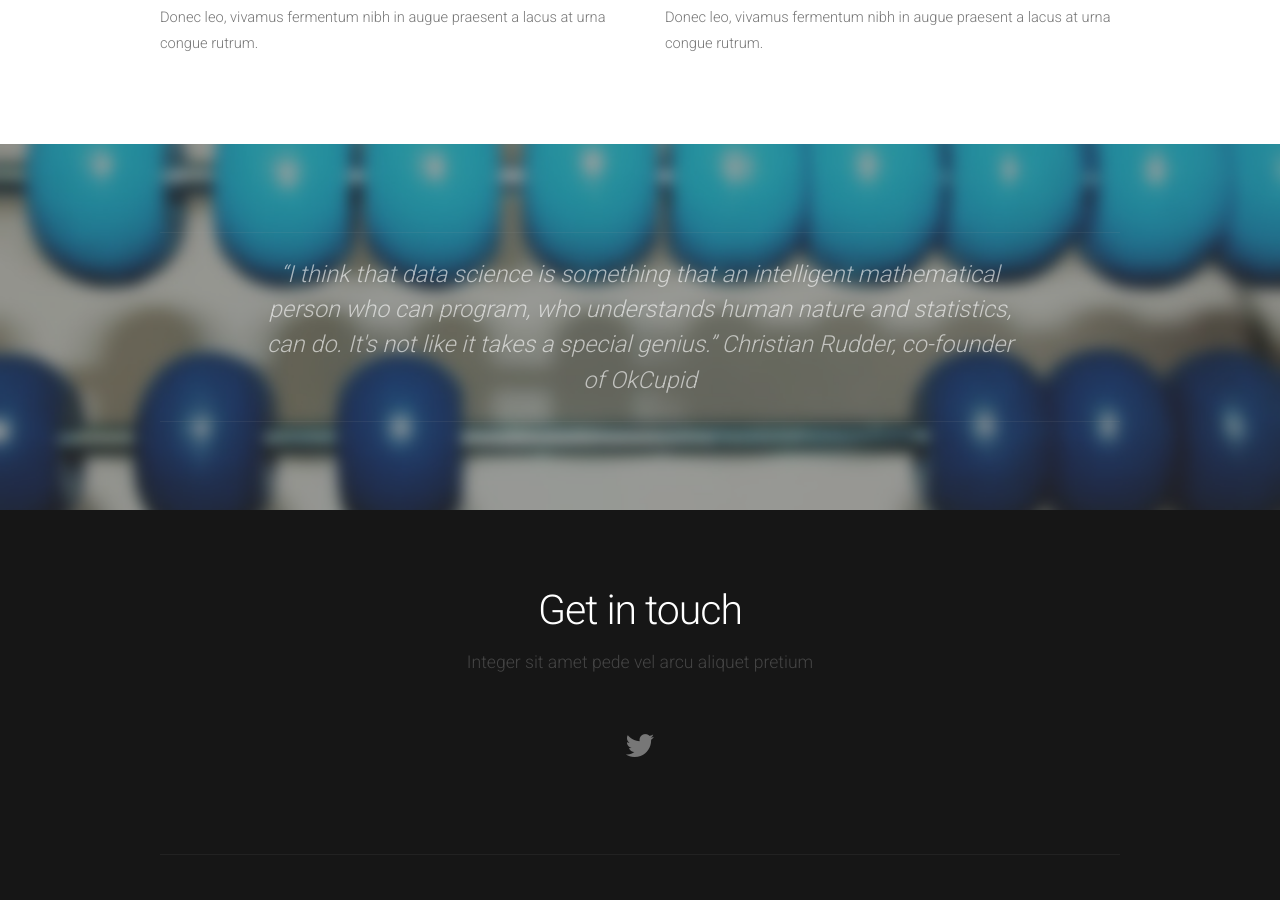
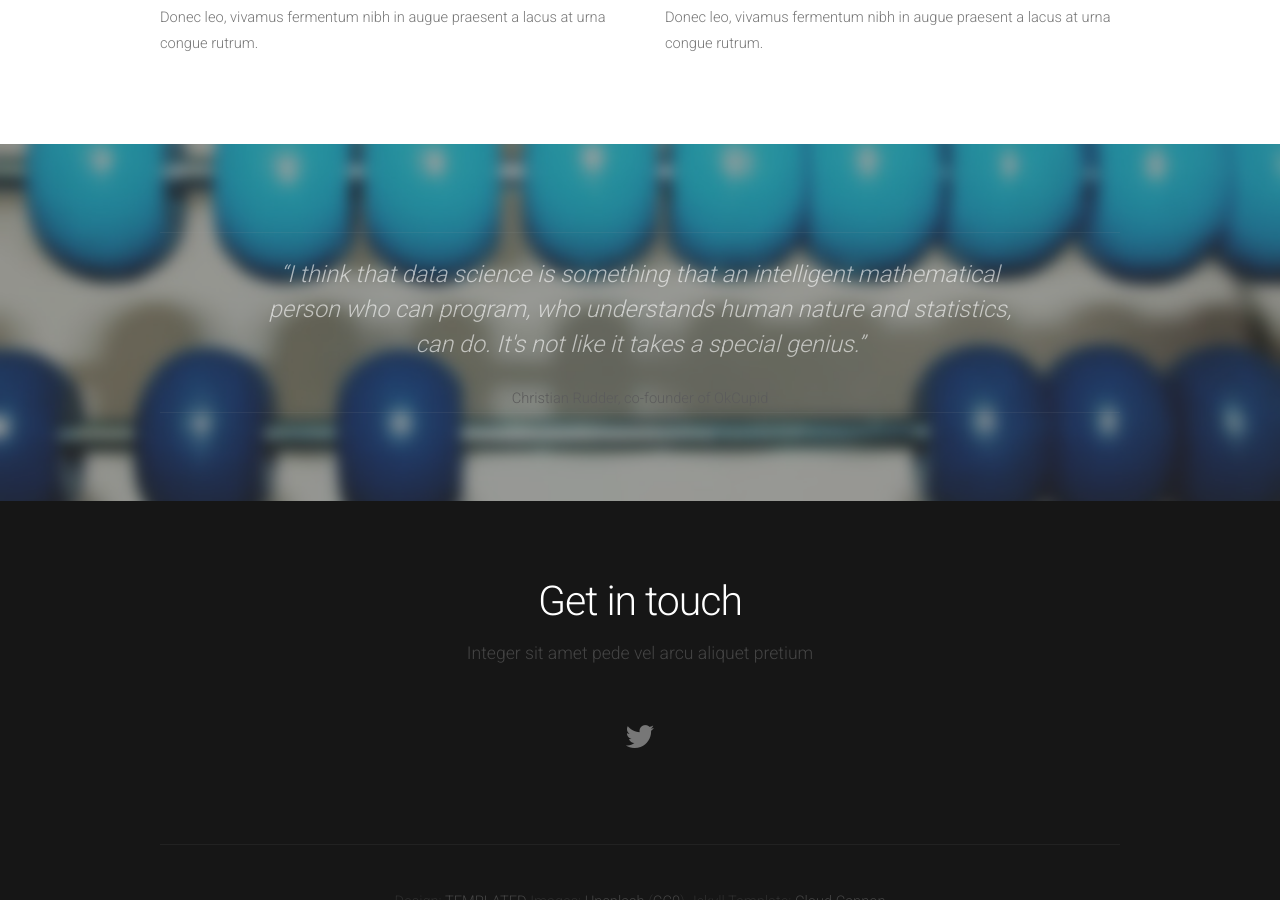
Before and after one commit to mistics/mistics.github.io, a Jekyll site: the page built from index.html, in a window 1280 px wide and 900 px high, scrolled down 2075 px. Built offline with Jekyll 4.4.1, drawn with Linux system fonts in a browser that asks for light colours; the list of posts is cut into pages by our own code; part of the change alters nothing that is shown.

```diff
--- a/_layouts/default.html
+++ b/_layouts/default.html
@@ -42,7 +42,8 @@ Released for free under the Creative Commons Attribution 3.0 license (templated.
 	<div id="tweet">
 		<div class="container">
 			<section>
-				<blockquote>&ldquo;I think that data science is something that an intelligent mathematical person who can program, who understands human nature and statistics, can do. It's not like it takes a special genius.&rdquo; Christian Rudder, co-founder of OkCupid</blockquote>
+				<blockquote>&ldquo;I think that data science is something that an intelligent mathematical person who can program, who understands human nature and statistics, can do. It's not like it takes a special genius.&rdquo;</blockquote>
+				<span>Christian Rudder, co-founder of OkCupid</span>
 			</section>
 		</div>
 	</div>
```
